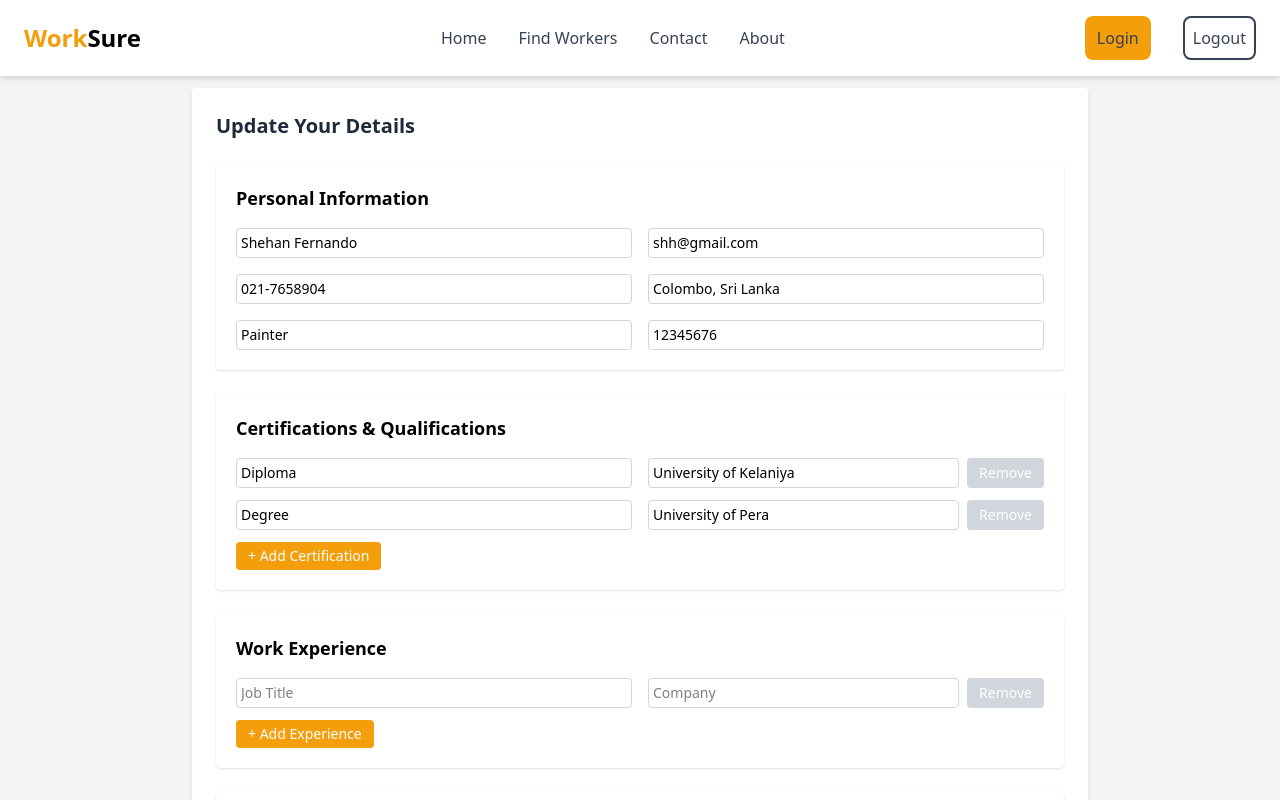
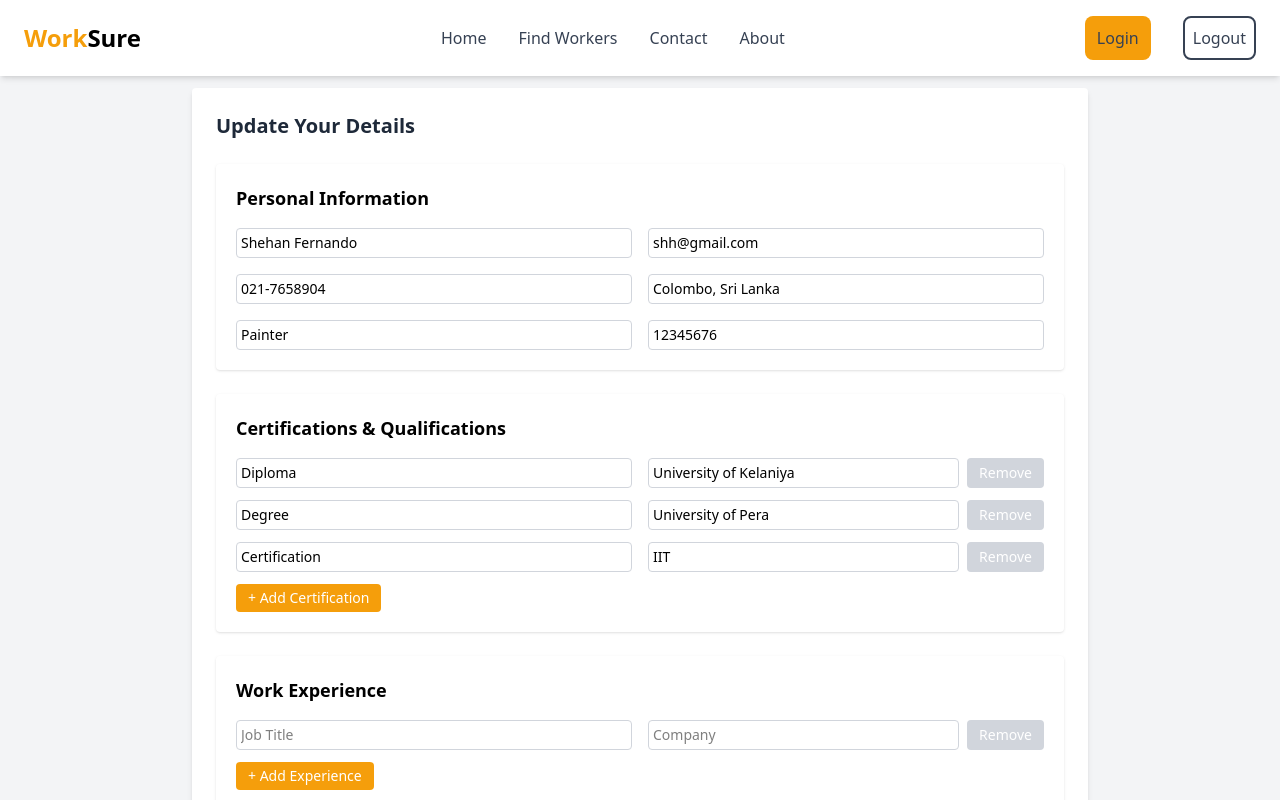
Before and after one commit to HasalKenula/WorkSure-frontend, a React (Vite) app: page /workerProfileUpdate in a window 1280 px wide. Shown: the top 800 px of the page. Built offline with nearby package versions, Linux system fonts and the light colour scheme.

Commit message:
Certification area done

```diff
--- a/src/pages/WorkerProfileUpdate.jsx
+++ b/src/pages/WorkerProfileUpdate.jsx
@@ -2,6 +2,7 @@ import React, { useState } from "react";
 import Navbar from "../components/NavBar";
 
 export default function WorkerRegistration() {
+    //dummy data
     const worker = {
     name: 'Shehan Fernando',
     email: 'shh@gmail.com',
@@ -16,6 +17,9 @@ export default function WorkerRegistration() {
         },
         {
             c_name : 'Degree', body: 'University of Pera'
+        },
+        {
+            c_name : 'Certification', body: 'IIT'
         }
     ],
 
@@ -36,27 +40,25 @@ export default function WorkerRegistration() {
     const [id, setId] = useState(worker.nic);
 
     // Certifications state (starts with one empty row)
-    const [certifications, setCertifications] = React.useState([
-        { name: "", body: "" },
-    ]);
+    const [certs, setCerts] = React.useState(worker.certifications);
 
     // Add a new empty certification row
     const addCertification = () => {
-        setCertifications((prev) => [...prev, { name: "", body: "" }]);
+        setCerts((prev) => [...prev, { c_name: "", body: "" }]);
     };
 
     // Update one field of a certification row
     const handleCertificationChange = (index, field, value) => {
-        setCertifications((prev) => {
+        setCerts((prev) => {
             const copy = [...prev];
             copy[index] = { ...copy[index], [field]: value };
             return copy;
         });
     };
 
-    // Optional: remove a certification row
+    // remove a certification row
     const removeCertification = (index) => {
-        setCertifications((prev) => prev.filter((_, i) => i !== index));
+        setCerts((prev) => prev.filter((_, i) => i !== index));
     };
 
     //
@@ -127,12 +129,12 @@ export default function WorkerRegistration() {
                 <section className=" p-5 rounded shadow-sm">
                     <h3 className="text-lg font-semibold mb-4">Personal Information</h3>
                     <div className="grid grid-cols-1 md:grid-cols-2 gap-4">
-                        <input className="border border-gray-300 p-1 rounded text-sm focus:outline-1 focus:outline-primary" value={name}/>
-                        <input className="border border-gray-300 p-1 rounded text-sm focus:outline-1 focus:outline-primary" value={email}/>
-                        <input className="border border-gray-300 p-1 rounded text-sm focus:outline-1 focus:outline-primary" value={no}/>
-                        <input className="border border-gray-300 p-1 rounded text-sm focus:outline-1 focus:outline-primary" value={address}/>
-                        <input className="border border-gray-300 p-1 rounded text-sm focus:outline-1 focus:outline-primary" value={job}/>
-                        <input className="border border-gray-300 p-1 rounded text-sm focus:outline-1 focus:outline-primary" value={id}/>
+                        <input className="border border-gray-300 p-1 rounded text-sm focus:outline-1 focus:outline-primary" value={name}  onChange={(e) => setName(e.target.value)}/>
+                        <input className="border border-gray-300 p-1 rounded text-sm focus:outline-1 focus:outline-primary" value={email}  onChange={(e) => setEmail(e.target.value)}/>
+                        <input className="border border-gray-300 p-1 rounded text-sm focus:outline-1 focus:outline-primary" value={no}  onChange={(e) => setNo(e.target.value)}/>
+                        <input className="border border-gray-300 p-1 rounded text-sm focus:outline-1 focus:outline-primary" value={address}  onChange={(e) => setAddres(e.target.value)}/>
+                        <input className="border border-gray-300 p-1 rounded text-sm focus:outline-1 focus:outline-primary" value={job}  onChange={(e) => setJob(e.target.value)}/>
+                        <input className="border border-gray-300 p-1 rounded text-sm focus:outline-1 focus:outline-primary" value={id}  onChange={(e) => setId(e.target.value)}/>
                     </div>
                 </section>
 
@@ -143,11 +145,11 @@ export default function WorkerRegistration() {
                     </div>
 
                     <div className="space-y-3">
-                        {worker.certifications.map((cert, index) => (
+                        {certs.map((cert, index) => (
                             <div key={index} className="grid grid-cols-1 md:grid-cols-2 gap-4 items-center">
-                                <input className="border border-gray-300 p-1 rounded text-sm focus:outline-1 focus:outline-primary"  value={cert.c_name} onChange={(e) =>handleCertificationChange(cert, "c_name", e.target.value)}/>
+                                <input className="border border-gray-300 p-1 rounded text-sm focus:outline-1 focus:outline-primary"  value={cert.c_name} onChange={(e) =>handleCertificationChange(index, "c_name", e.target.value)}/>
                                 <div className="flex gap-2">
-                                    <input className="flex-1 border border-gray-300 p-1 rounded text-sm focus:outline-1 focus:outline-primary"  value={cert.body} onChange={(e) =>handleCertificationChange(cert, "body", e.target.value)}/>
+                                    <input className="flex-1 border border-gray-300 p-1 rounded text-sm focus:outline-1 focus:outline-primary"  value={cert.body} onChange={(e) =>handleCertificationChange(index, "body", e.target.value)}/>
                                     {/* remove button */}
                                     <button onClick={() => removeCertification(index)} className="px-3 py-1 bg-gray-300 text-white rounded text-sm hover:bg-gray-400" aria-label={`Remove certification ${index + 1}`}>
                                         Remove
```
